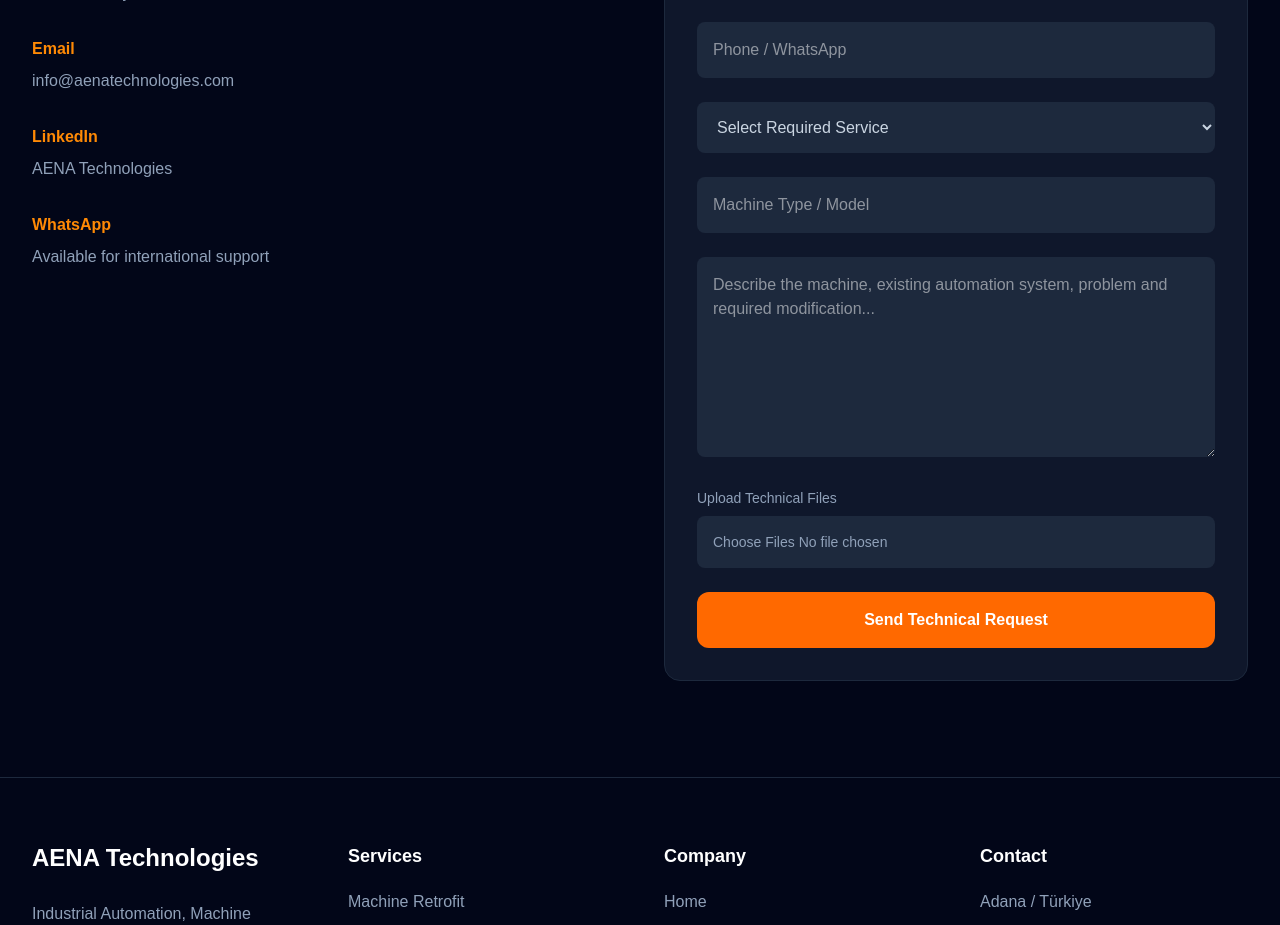
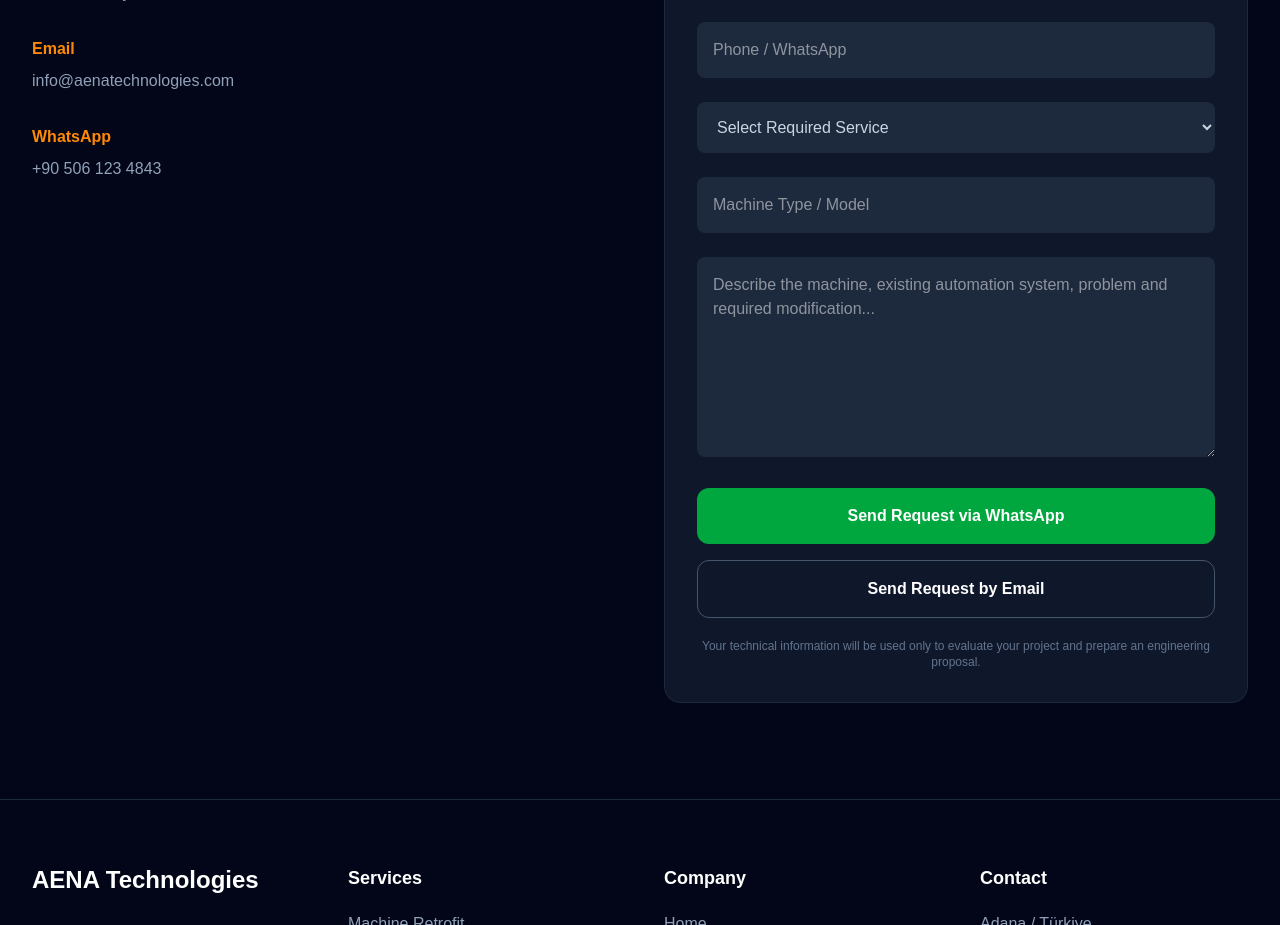
Before and after one commit to ilmaz0/aena-technologies, a Next.js app: page /contact in a window 1280 px wide. Shown: the part 840-1765 px from the top of the page. Built offline with nearby package versions, Linux system fonts and the light colour scheme.

Commit message:
Page design continue

```diff
--- a/app/contact/page.tsx
+++ b/app/contact/page.tsx
@@ -2,20 +2,108 @@
 
 import { FormEvent, useState } from "react";
 
+const WHATSAPP_NUMBER = "905061234843";
+
 export default function ContactPage() {
   const [sending, setSending] = useState(false);
 
-  const handleSubmit = async (e: FormEvent<HTMLFormElement>) => {
+  const handleWhatsApp = (e: FormEvent<HTMLFormElement>) => {
+    e.preventDefault();
+
+    const form = e.currentTarget;
+    const formData = new FormData(form);
+
+    const name = formData.get("name")?.toString() || "";
+    const email = formData.get("email")?.toString() || "";
+    const company = formData.get("company")?.toString() || "";
+    const phone = formData.get("phone")?.toString() || "";
+    const service = formData.get("service")?.toString() || "";
+    const machine = formData.get("machine")?.toString() || "";
+    const project = formData.get("project")?.toString() || "";
+
+    const message = `
+*AENA Technologies*
+*Technical Evaluation Request*
+
+*Name:* ${name}
+
+*Company:* ${company}
+
+*Email:* ${email}
+
+*Phone / WhatsApp:* ${phone}
+
+*Service Required:* ${service}
+
+*Machine Type / Model:* ${machine}
+
+*Project Description:*
+${project}
+
+-------------------------
+
+Sent from AENA Technologies website.
+`;
+
+    const whatsappUrl = `https://wa.me/${WHATSAPP_NUMBER}?text=${encodeURIComponent(
+      message
+    )}`;
+
+    window.open(whatsappUrl, "_blank");
+  };
+
+  const handleEmail = async (e: FormEvent<HTMLFormElement>) => {
     e.preventDefault();
 
     setSending(true);
 
-    // Şimdilik test
-    console.log("Technical evaluation request submitted");
+    const form = e.currentTarget;
+    const formData = new FormData(form);
+
+    const name = formData.get("name")?.toString() || "";
+    const email = formData.get("email")?.toString() || "";
+    const company = formData.get("company")?.toString() || "";
+    const phone = formData.get("phone")?.toString() || "";
+    const service = formData.get("service")?.toString() || "";
+    const machine = formData.get("machine")?.toString() || "";
+    const project = formData.get("project")?.toString() || "";
+
+    const subject = `AENA Technical Evaluation - ${company}`;
+
+    const body = `
+AENA Technologies
+Technical Evaluation Request
+
+Name:
+${name}
+
+Company:
+${company}
+
+Email:
+${email}
+
+Phone / WhatsApp:
+${phone}
+
+Service Required:
+${service}
+
+Machine Type / Model:
+${machine}
+
+Project Description:
+${project}
+`;
+
+    const mailtoUrl = `mailto:info@aenatechnologies.com?subject=${encodeURIComponent(
+      subject
+    )}&body=${encodeURIComponent(body)}`;
+
+    window.location.href = mailtoUrl;
 
     setTimeout(() => {
       setSending(false);
-      alert("Your request has been received.");
     }, 1000);
   };
 
@@ -25,7 +113,6 @@ export default function ContactPage() {
       {/* HERO */}
 
       <section className="border-b border-slate-800 py-24">
-
         <div className="mx-auto max-w-7xl px-8">
 
           <p className="font-semibold uppercase tracking-[4px] text-orange-400">
@@ -42,7 +129,6 @@ export default function ContactPage() {
           </p>
 
         </div>
-
       </section>
 
       {/* CONTENT */}
@@ -62,28 +148,40 @@ export default function ContactPage() {
             <div className="mt-8 space-y-6">
 
               <div className="flex gap-4">
-                <span className="text-xl font-bold text-orange-400">01</span>
+                <span className="text-xl font-bold text-orange-400">
+                  01
+                </span>
+
                 <p className="text-slate-400">
                   Tell us about your machine and production process.
                 </p>
               </div>
 
               <div className="flex gap-4">
-                <span className="text-xl font-bold text-orange-400">02</span>
+                <span className="text-xl font-bold text-orange-400">
+                  02
+                </span>
+
                 <p className="text-slate-400">
                   Upload photos, electrical drawings or videos if available.
                 </p>
               </div>
 
               <div className="flex gap-4">
-                <span className="text-xl font-bold text-orange-400">03</span>
+                <span className="text-xl font-bold text-orange-400">
+                  03
+                </span>
+
                 <p className="text-slate-400">
                   Our engineering team performs a technical evaluation.
                 </p>
               </div>
 
               <div className="flex gap-4">
-                <span className="text-xl font-bold text-orange-400">04</span>
+                <span className="text-xl font-bold text-orange-400">
+                  04
+                </span>
+
                 <p className="text-slate-400">
                   Receive a detailed proposal together with remote support
                   options.
@@ -116,21 +214,11 @@ export default function ContactPage() {
 
               <div>
                 <h3 className="font-semibold text-orange-400">
-                  LinkedIn
-                </h3>
-
-                <p className="mt-2 text-slate-400">
-                  AENA Technologies
-                </p>
-              </div>
-
-              <div>
-                <h3 className="font-semibold text-orange-400">
                   WhatsApp
                 </h3>
 
                 <p className="mt-2 text-slate-400">
-                  Available for international support
+                  +90 506 123 4843
                 </p>
               </div>
 
@@ -151,7 +239,7 @@ export default function ContactPage() {
             </p>
 
             <form
-              onSubmit={handleSubmit}
+              onSubmit={handleWhatsApp}
               className="mt-8 space-y-6"
             >
 
@@ -195,34 +283,33 @@ export default function ContactPage() {
                   Select Required Service
                 </option>
 
-                <option value="machine-retrofit">
+                <option value="Machine Retrofit">
                   Machine Retrofit
                 </option>
 
-                <option value="plc">
+                <option value="PLC / HMI Programming">
                   PLC / HMI Programming
                 </option>
 
-                <option value="electrical">
+                <option value="Electrical Engineering">
                   Electrical Engineering
                 </option>
 
-                <option value="servo">
+                <option value="Servo & Motion Control">
                   Servo & Motion Control
                 </option>
 
-                <option value="scada">
+                <option value="SCADA / Monitoring">
                   SCADA / Monitoring
                 </option>
 
-                <option value="factory-automation">
+                <option value="Factory Automation">
                   Factory Automation
                 </option>
 
-                <option value="remote-support">
+                <option value="Remote Technical Support">
                   Remote Technical Support
                 </option>
-
               </select>
 
               <input
@@ -240,29 +327,43 @@ export default function ContactPage() {
                 className="w-full rounded-lg bg-slate-800 p-4 outline-none focus:ring-2 focus:ring-orange-500"
               />
 
-              <div>
-                <label className="mb-2 block text-sm text-slate-400">
-                  Upload Technical Files
-                </label>
+              {/* WHATSAPP */}
 
-                <input
-                  type="file"
-                  name="files"
-                  multiple
-                  accept=".jpg,.jpeg,.png,.pdf,.mp4,.dwg,.zip"
-                  className="w-full rounded-lg bg-slate-800 p-4 text-sm text-slate-400"
-                />
-              </div>
+              <button
+                type="submit"
+                className="w-full rounded-xl bg-green-600 py-4 font-bold transition hover:bg-green-700"
+              >
+                Send Request via WhatsApp
+              </button>
+
+            </form>
+
+            {/* EMAIL */}
+
+            <form
+              onSubmit={handleEmail}
+              className="mt-4"
+            >
+
+              <input
+                type="hidden"
+                name="name"
+              />
 
               <button
                 type="submit"
                 disabled={sending}
-                className="w-full rounded-xl bg-orange-500 py-4 font-bold transition hover:bg-orange-600 disabled:cursor-not-allowed disabled:opacity-60"
+                className="w-full rounded-xl border border-slate-600 py-4 font-bold transition hover:border-orange-500 hover:bg-slate-800 disabled:opacity-50"
               >
-                {sending ? "Sending Request..." : "Send Technical Request"}
+                Send Request by Email
               </button>
 
             </form>
+
+            <p className="mt-5 text-center text-xs text-slate-500">
+              Your technical information will be used only to evaluate your
+              project and prepare an engineering proposal.
+            </p>
 
           </div>
 
```
